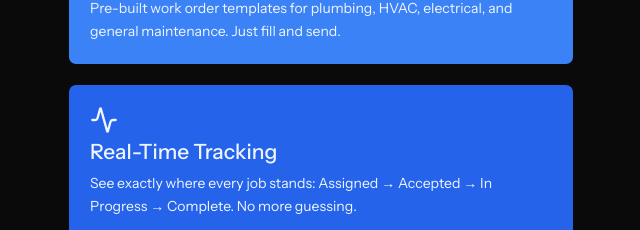
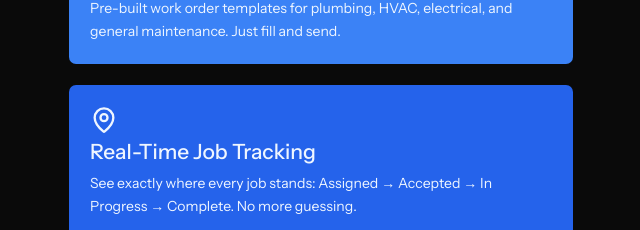
Before and after one commit to vznlabdev/ixc-website, a Next.js app: page / in a window 1280 px wide. Shown: the part 3053-3283 px from the top of the page, without its empty margins (599-1239 px from the left). Built offline with nearby package versions, Linux system fonts and the light colour scheme.

Commit message:
update features card

```diff
--- a/src/components/FeaturesSection.tsx
+++ b/src/components/FeaturesSection.tsx
@@ -1,7 +1,7 @@
 'use client'
 
 import { useEffect, useRef, useState } from 'react'
-import { Zap, FileText, Activity, MessageSquare, TrendingUp, Shield } from 'lucide-react'
+import { Zap, FileText, MessageSquare, TrendingUp, Shield, MapPin } from 'lucide-react'
 import { Button } from '@/components/ui/button'
 import Link from 'next/link'
 
@@ -23,8 +23,8 @@ const featureCards: FeatureCard[] = [
     description: "Pre-built work order templates for plumbing, HVAC, electrical, and general maintenance. Just fill and send."
   },
   {
-    icon: Activity,
-    title: "Real-Time Tracking",
+    icon: MapPin,
+    title: "Real-Time Job Tracking",
     description: "See exactly where every job stands: Assigned → Accepted → In Progress → Complete. No more guessing."
   },
   {
```
